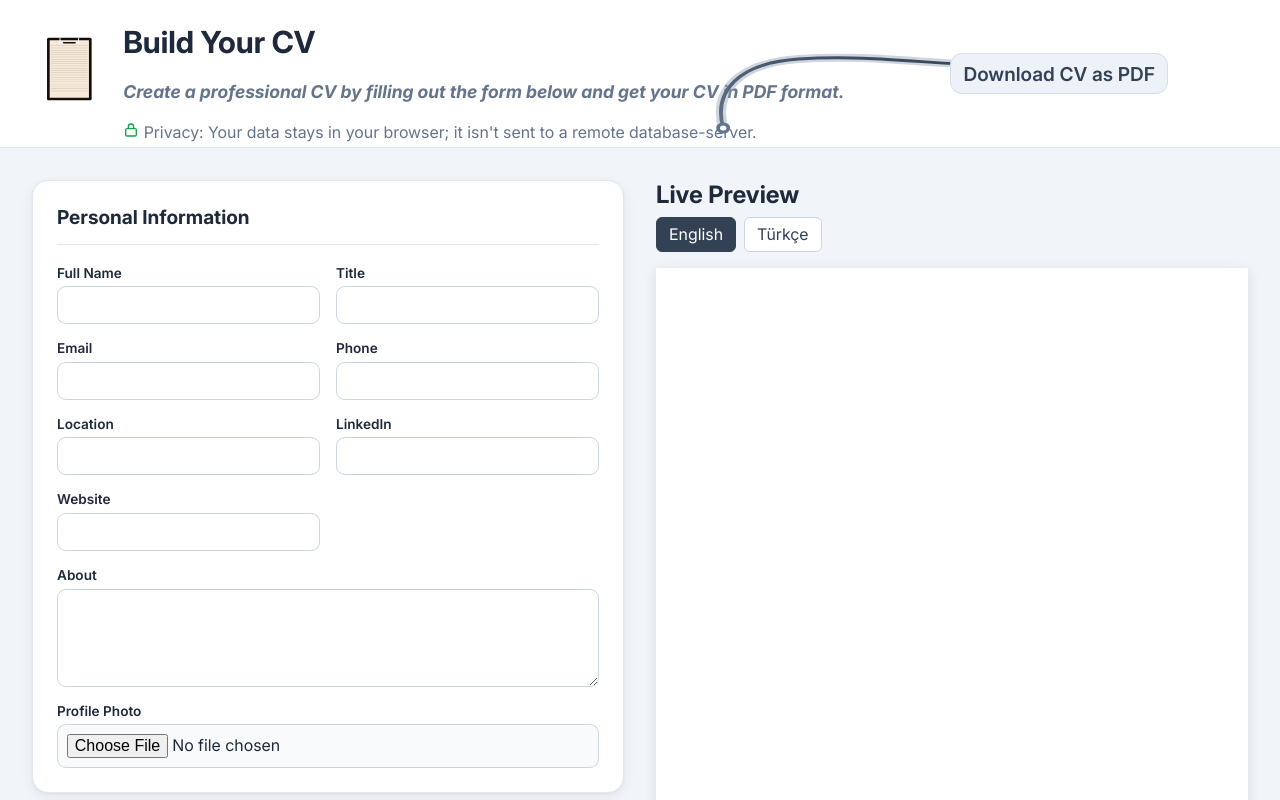
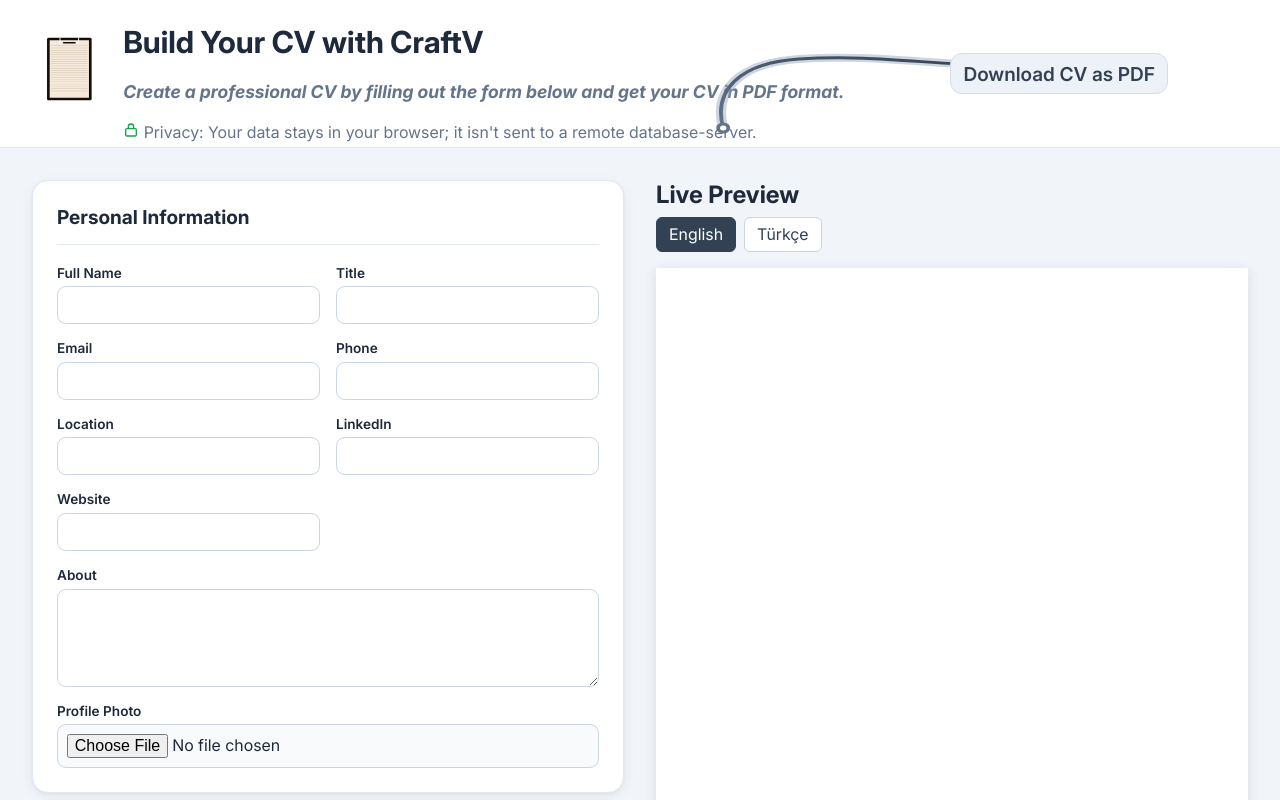
Before and after one commit to canberkg67/cv-app, a React (Vite) app: page / in a window 1280 px wide. Shown: the top 800 px of the page. Built offline with nearby package versions, Linux system fonts and the light colour scheme.

Commit message:
chore: change app brand-title

```diff
--- a/index.html
+++ b/index.html
@@ -4,7 +4,7 @@
     <meta charset="UTF-8" />
     <meta name="viewport" content="width=device-width, initial-scale=1.0" />
     <link rel="icon" type="image/svg+xml" href="/file-sign.svg" />
-    <title>Create Your CV</title>
+    <title>CraftV - Create Your CV</title>
   </head>
   <body>
     <div id="root"></div>
--- a/src/components/layout/Footer.jsx
+++ b/src/components/layout/Footer.jsx
@@ -3,7 +3,7 @@ import "../styles/footer.css";
 export default function Footer() {
     return (
         <footer className="app-footer">
-            <p>&copy; 2026 CV App. All rights reserved.</p>
+            <p>&copy; 2026 CraftV. All rights reserved.</p>
             <p>Your data is processed locally in your browser and is not uploaded to a database server.</p>
         </footer>
     );
--- a/src/components/layout/Header.jsx
+++ b/src/components/layout/Header.jsx
@@ -7,7 +7,7 @@ export default function Header() {
             <div className="header-brand">
                 <img src="/notebook.svg" alt="Logo" />
                 <div className="header-content">
-                    <h1>Build Your CV</h1>
+                    <h1>Build Your CV with CraftV</h1>
                     <p>Create a professional CV by filling out the form below and get your CV in PDF format.</p>
                     <p className="privacy-note">
                         <PrivIcon /> Privacy: Your data stays in your browser; it isn't sent to a remote database-server.
```
Also changed, not shown: 1 other file (tests, documents, lock files or other folders).
